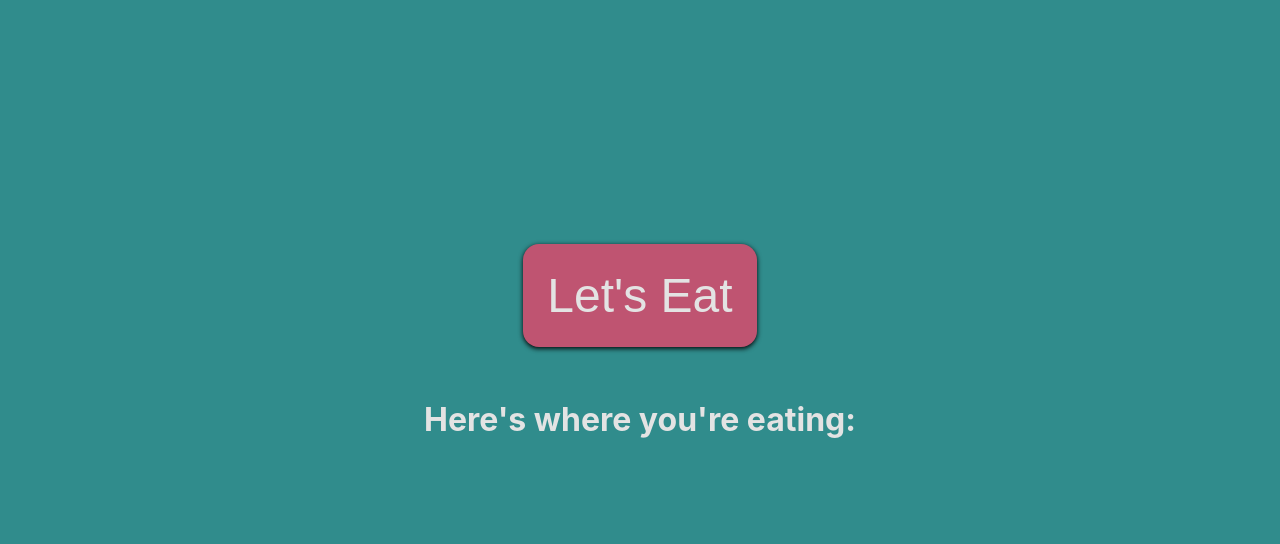
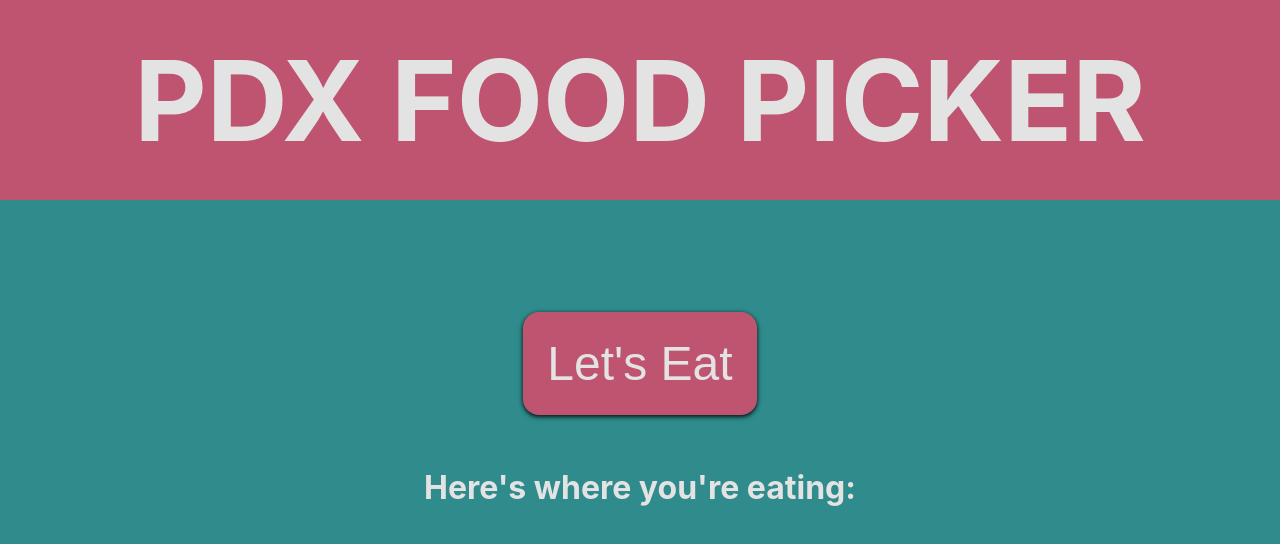
Before and after one commit to wcspinella/restaurant-picker, a React (Create React App) app: page / in a window 1280 px wide. Shown: the top 544 px of the page. Built offline with nearby package versions, Linux system fonts and the light colour scheme.

Commit message:
Added a title

```diff
--- a/src/App.css
+++ b/src/App.css
@@ -1,13 +1,27 @@
 body {
   background-color: #308c8c;
+  margin: 0;
+  padding: 0;
 }
 
-.main-container {
+.main-tool {
   display: flex;
   flex-direction: column;
   align-items: center;
   justify-content: center;
-  height: 100vh;
+  padding-top: 7rem;
+}
+
+.title {
+  flex-direction: column;
+  align-items: center;
+  justify-content: center;
+  font-size: 7rem;
+  width: 100%;
+  text-align: center;
+  background-color: #BF5471;
+  margin: 0;
+  padding-bottom: 2rem;
 }
 
 h1 {
--- a/src/App.js
+++ b/src/App.js
@@ -17,10 +17,15 @@ function App() {
   // 4. Return some JSX with:
   //    - a button that triggers the function
   //    - something to display the result
-  <div className = "main-container">
-  <button onClick = {selectRestaurant}>Let's Eat</button>
-  <h1>Here's where you're eating:</h1>
-  <p>{selectedRestaurant}</p>
+
+  <div className = "container">
+    <h1 className = "title">PDX FOOD PICKER</h1>
+
+    <div className = "main-tool">
+    <button onClick = {selectRestaurant}>Let's Eat</button>
+    <h1>Here's where you're eating:</h1>
+    <p>{selectedRestaurant}</p>
+    </div>
   </div>
   );
 }
```
